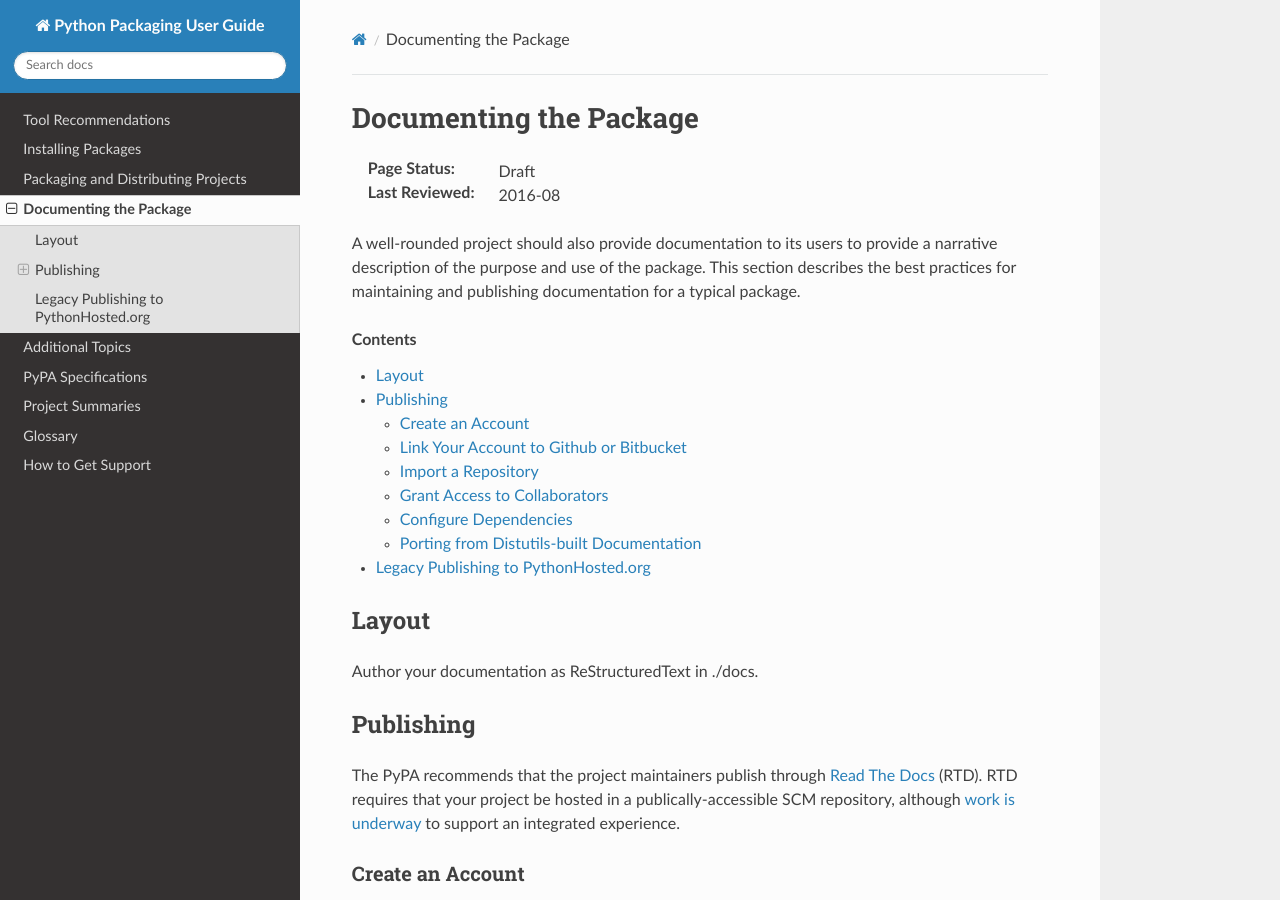
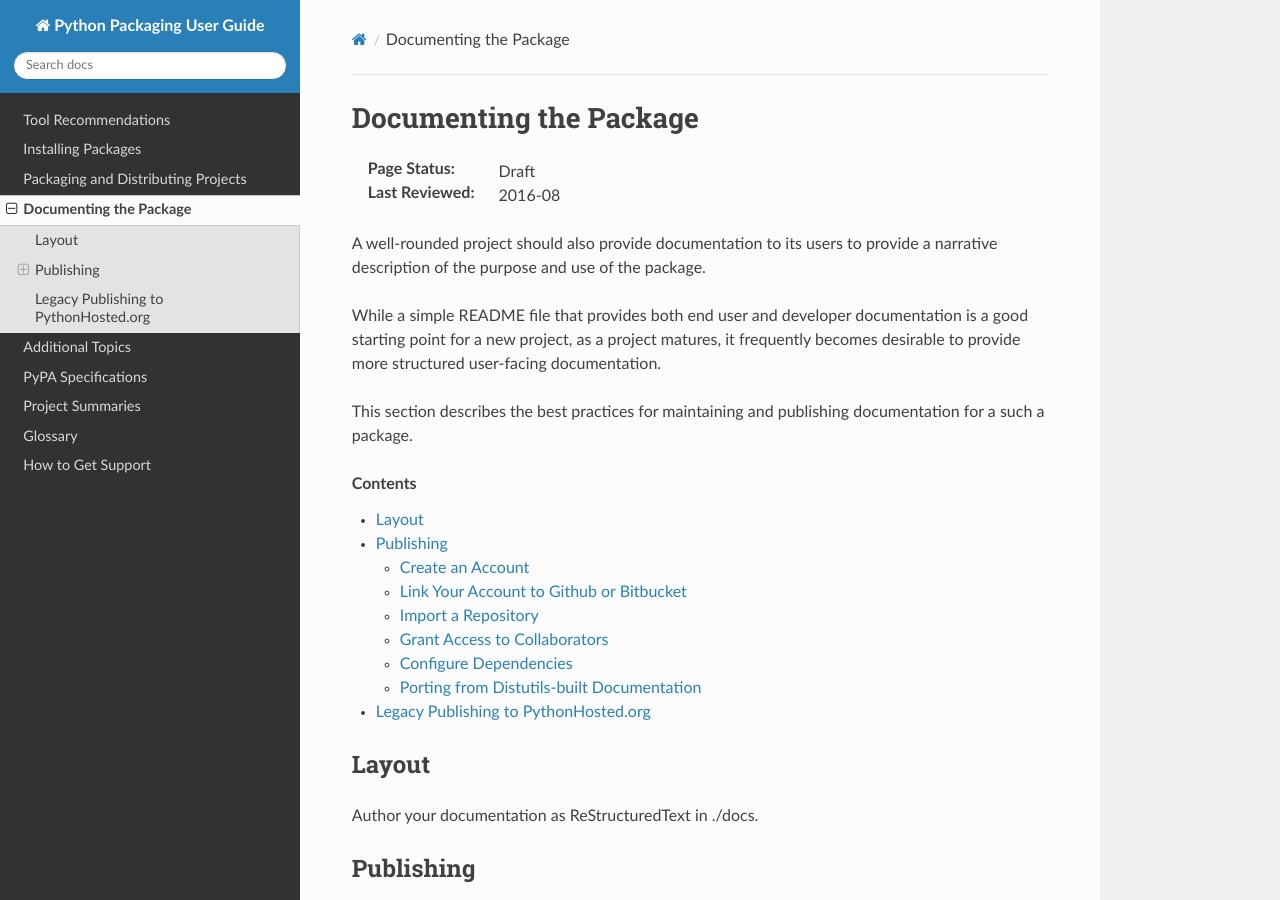
Before and after one commit to pypa/packaging.python.org, a Sphinx documentation site: the page built from source/documentation.rst, in a window 1280 px wide and 900 px high. Built offline with Sphinx 7.4.7 and the Read the Docs theme 2.0.0, drawn with Linux system fonts in a browser that asks for light colours; pages that are not in the unit, such as notebooks, are missing from menus.

Commit message:
Edits per suggestions

```diff
--- a/source/documentation.rst
+++ b/source/documentation.rst
@@ -7,8 +7,15 @@ Documenting the Package
 
 A well-rounded project should also provide documentation to its users
 to provide a narrative description of the purpose and use of the
-package. This section describes the best practices for maintaining
-and publishing documentation for a typical package.
+package.
+
+While a simple README file that provides both end user and
+developer documentation is a good starting point for a new project,
+as a project matures, it frequently becomes desirable to provide
+more structured user-facing documentation.
+
+This section describes the best practices for maintaining
+and publishing documentation for a such a package.
 
 .. contents:: Contents
    :local:
```
